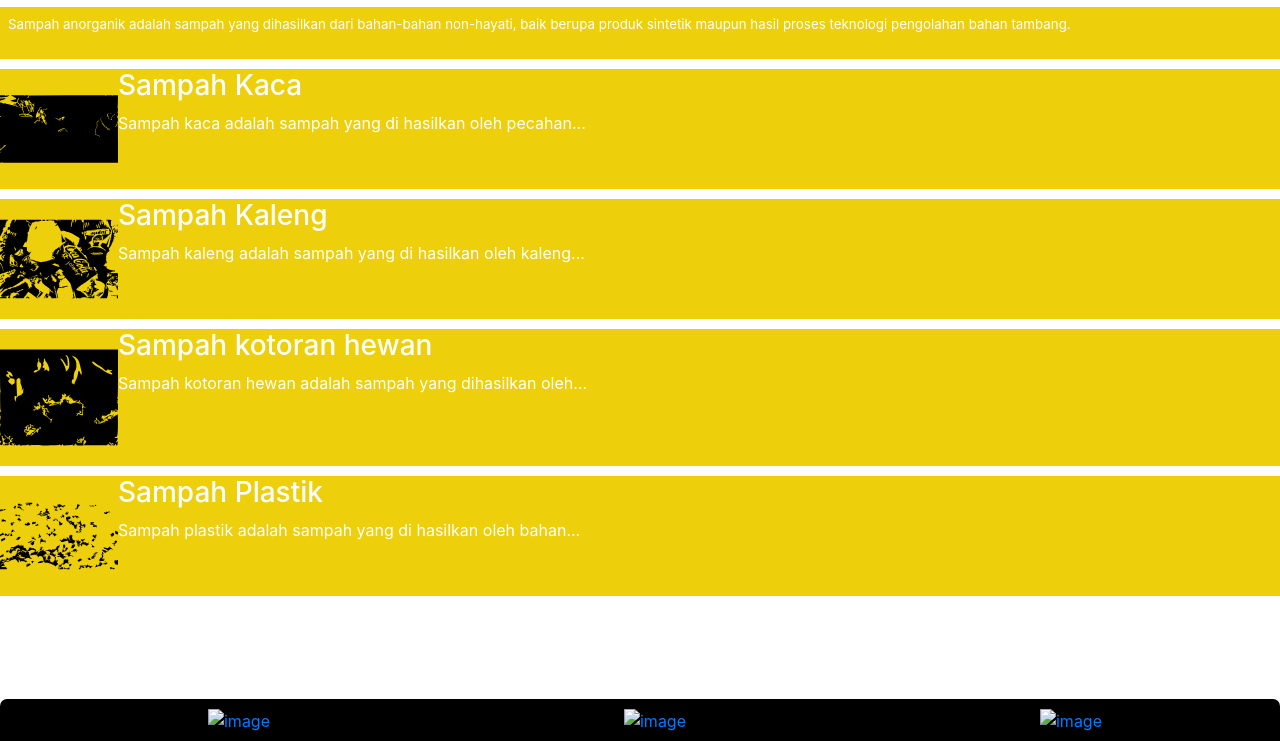
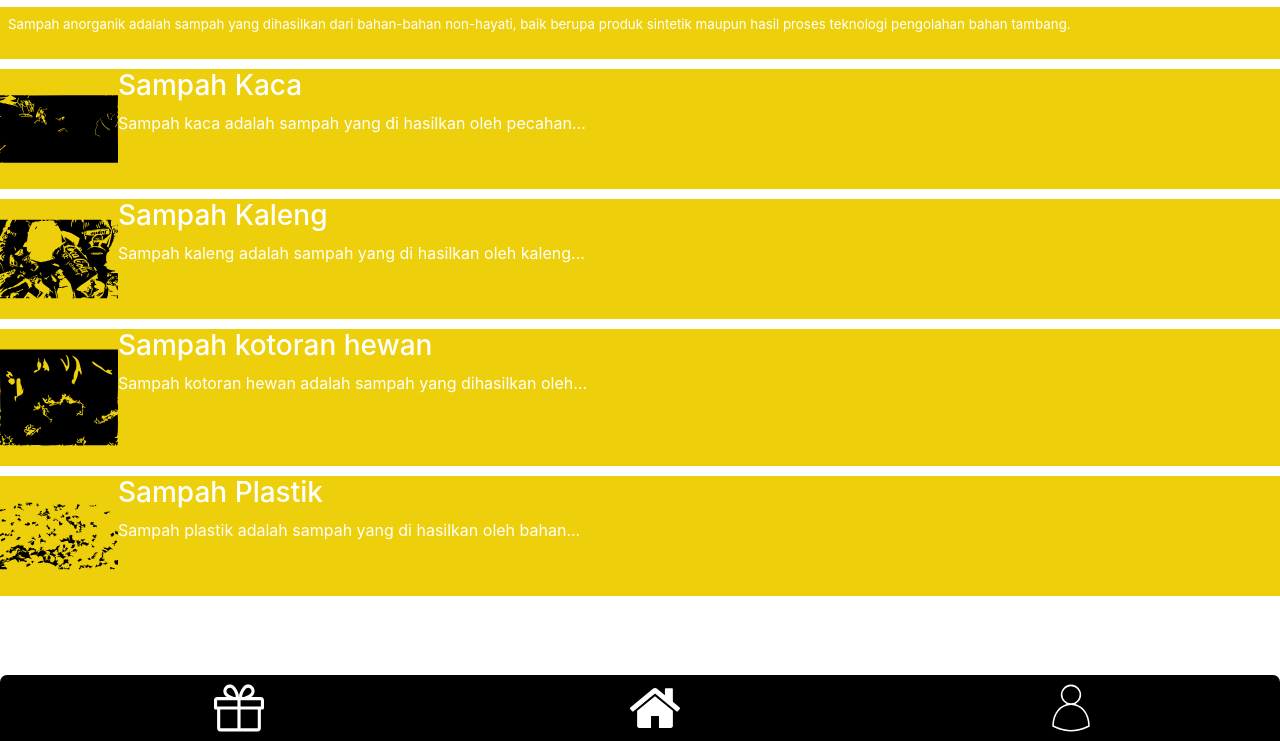
Before and after one commit to mik-sea/RTP, a plain HTML site: page anor.html in a window 1280 px wide. Shown: the part 59-800 px from the top of the page. Drawn offline with nearby package versions, Linux system fonts and the light colour scheme; files whose address does not match are found by name.

Commit message:
upload gan

```diff
--- a/anor.html
+++ b/anor.html
@@ -62,13 +62,13 @@
     <nav class="navbar navbar-expand-sm navbar-light radius_green fixed-bottom" style="background-color: black; width: 100%;">
         <div class="row w-100 ml-auto">
             <div class="col-4">
-                <a href="prize-page.html"><img src="./assets/gift.svg" style="width: 50px; height: 50px;" alt="image"></a>
+                <a href="prize-page.html"><img src="./assets/img/gift.svg" style="width: 50px; height: 50px;" alt="image"></a>
             </div>
             <div class="col-4">
-                <a href="index.html"><img src="./assets/home.svg" style="width: 50px; height: 50px;" alt="image"></a>
+                <a href="index.html"><img src="./assets/img/home.svg" style="width: 50px; height: 50px;" alt="image"></a>
             </div>
             <div class="col-4">
-                <a href="account-page.html"><img src="./assets/person.svg" style="width: 50px; height: 50px;" alt="image"></a>
+                <a href="account-page.html"><img src="./assets/img/person.svg" style="width: 50px; height: 50px;" alt="image"></a>
             </div>
         </div>
     </nav>
```
Also changed, not shown: btiga.html (+3 -3 lines), organik.html (+3 -3 lines).
